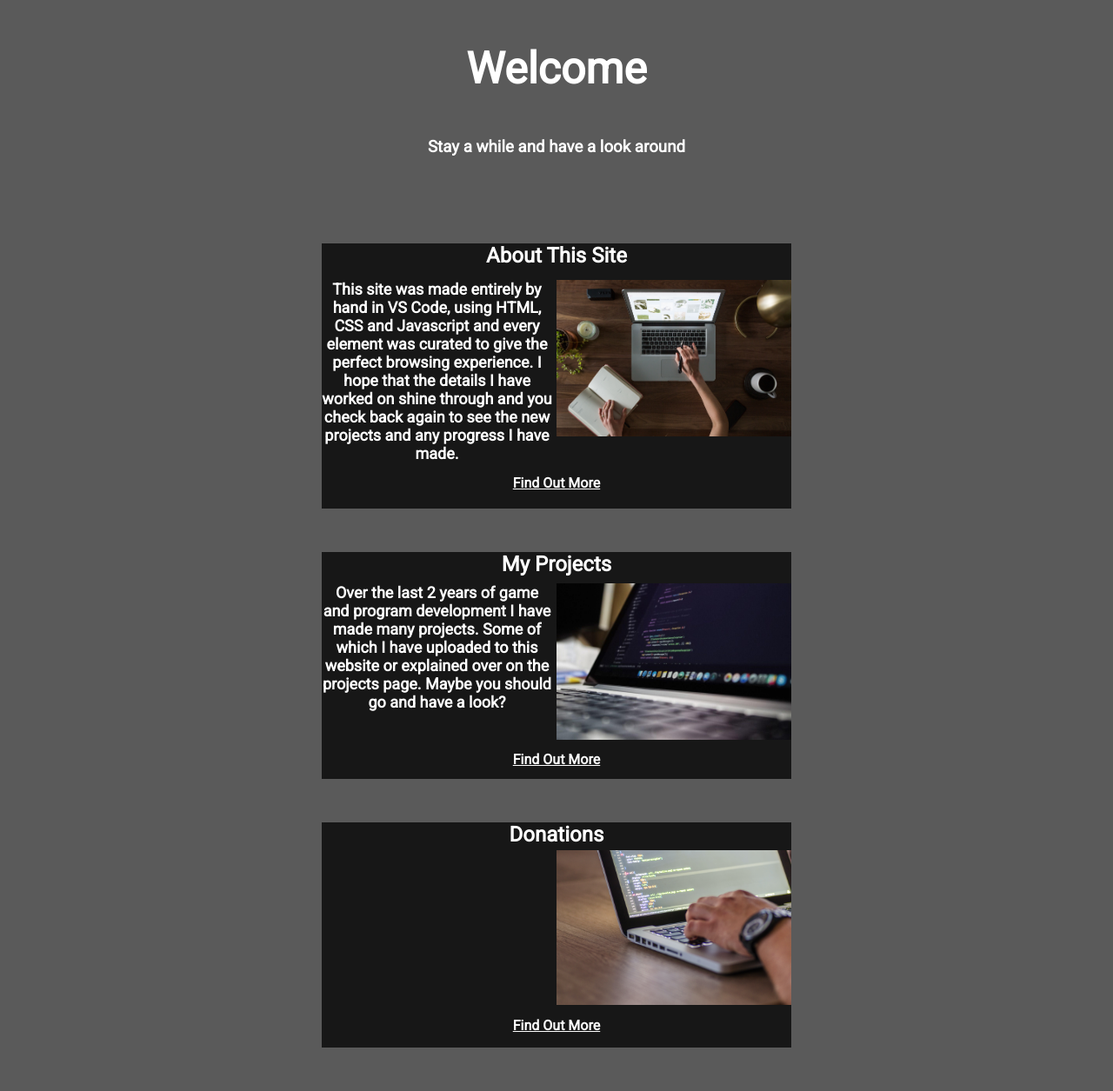
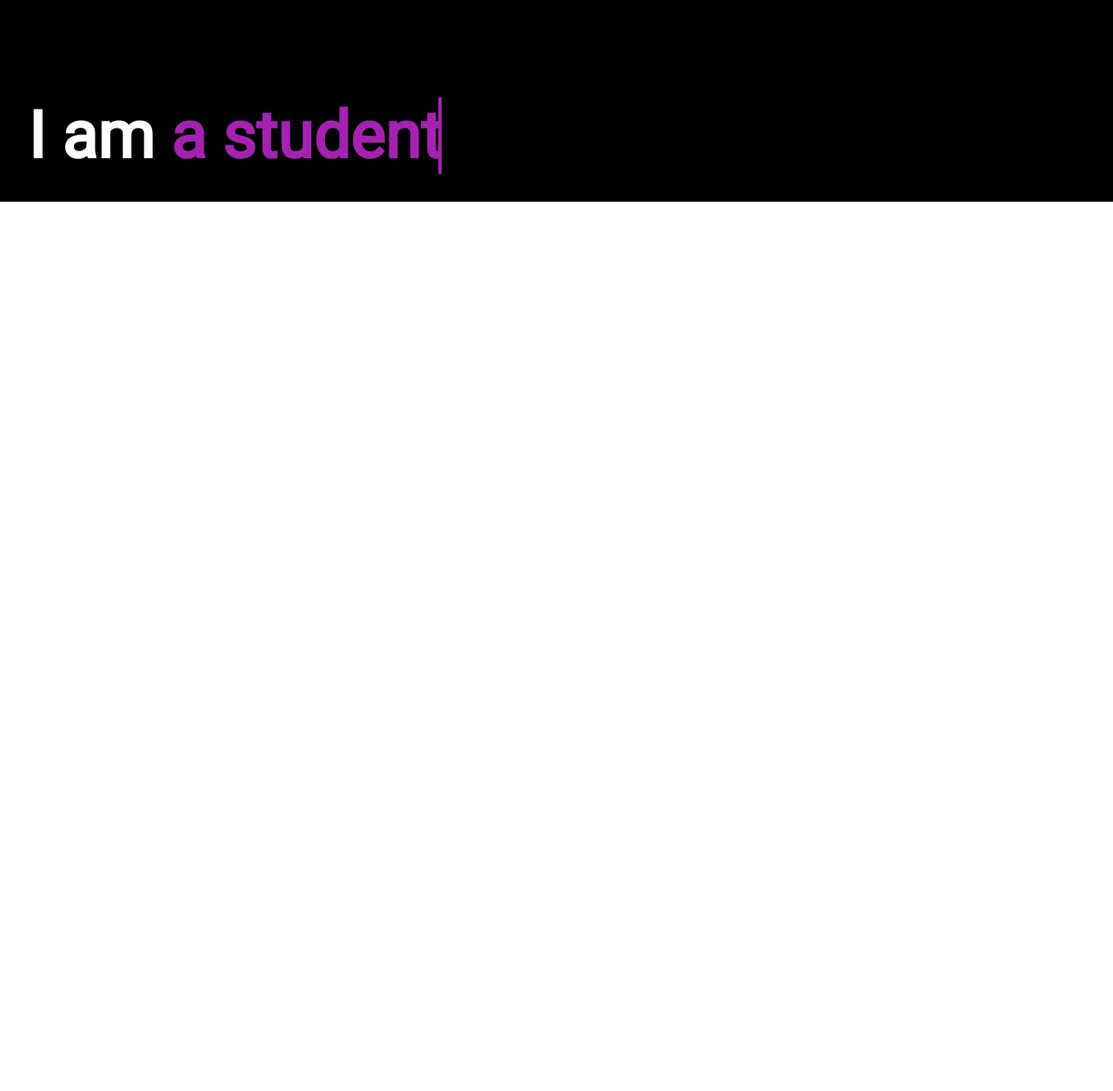
Before and after one commit to Harvelon365/Harvelon365.github.io, a PHP site: page / in a window 1280 px wide. Shown: the part 80-1335 px from the top of the page at 87% size. After the commit the page ends 312 px from the top, so only its background shows below. Run offline with PHP 8.4, Linux system fonts and the light colour scheme.

Commit message:
Added homepage title effect

```diff
--- a/css/styles.css
+++ b/css/styles.css
@@ -40,31 +40,72 @@
     font-size: 16px;
 }
 
+.corner-logo:hover{
+    rotate: 360deg;
+    transition: all 350ms;
+}
+
 
 .landing{
     margin-top: 10vh;
-    display: flex;
-    justify-content: center;
-    align-items: center;
-    flex-direction: column;
+    padding: 2.5%;
     background-size: cover;
-    background-color: #5a5a5a;
+    background-color: black;
     background-blend-mode: multiply;
     background-position: center;
     width: 100%;
 }
 
-.landing h1{
-    margin: 50px;
-    font-size: 50px;
+.container{
+    margin-top: 10vh;
+    width: 100%;
+    overflow: hidden;
+}
+
+.container .text{
+    position: relative;
+    font-size: 75px;
+    font-weight: 600;
+}
+
+.container .text.first-text{
     color: white;
 }
+
+.text.sec-text{
+    color: #a323b0;
+}
+
+.text.text.sec-text::before{
+    content: "";
+    position: absolute;
+    top: 0;
+    left: 0;
+    height: 100%;
+    width: 100%;
+    background-color: black;
+    border-left: 4px solid #a323b0;
+    animation: typewriter 4s steps(12) infinite;
+}
+
+@keyframes typewriter{
+    40%, 60%{
+        left: calc(100% + 4px);
+    }
+    100%{
+        left: 0%;
+    }
+}
+
+
+.landing h1{
+    margin: 40px;
+    font-size: 50px;
+}
 .landing h3{
-    color: white;
-    margin-bottom: 50px;
+    margin-bottom: 30px;
 }
 .landing h4{
-    color: white;
     margin-bottom: 3px;
 }
 
--- a/index.html
+++ b/index.html
@@ -12,7 +12,7 @@
     </head>
     <body>
         <nav>
-            <a href="index.html"><img src="images/logo.webp" alt="Harvelon365"></a>
+            <a href="index.html"><img class="corner-logo" src="images/logo.webp" alt="Harvelon365"></a>
             <ul class="nav-links">
                 <li><a href="about.html">About</a></li>
                 <li><a href="projects.html">Projects</a></li>
@@ -21,27 +21,10 @@
         </nav>
 
         <section class="landing">
-            <h1>Welcome</h1>
-            <h3>Stay a while and have a look around</h3>
-            <main>
-                <div class="tile">
-                    <h2>About This Site</h1>
-                    <p>This site was made entirely by hand in VS Code, using HTML, CSS and Javascript and every element was curated to give the perfect browsing experience. I hope that the details I have worked on shine through and you check back again to see the new projects and any progress I have made.</p>
-                    <img src="images/top-hands.jpg" alt="Code">
-                    <li><a href="about.html">Find Out More</a></li>
-                </div>
-                <div class="tile">
-                    <h2>My Projects</h1>
-                    <p>Over the last 2 years of game and program development I have made many projects. Some of which I have uploaded to this website or explained over on the projects page. Maybe you should go and have a look?</p>
-                    <img src="images/code2.jpeg" alt="Code">
-                    <li><a href="projects.html">Find Out More</a></li>
-                </div>
-                <div class="tile">
-                    <h2>Donations</h1>
-                    <img src="images/desk-coding.jpg" alt="Code">
-                    <li><a href="about.html">Find Out More</a></li>
-                </div>
-            </main>
+            <div class="container">
+                <span class="text first-text">I am </span>
+                <span class="text sec-text">Harvey Tucker</span>
+            </div>
         </section>
 
         <script src="js/main.js"></script>
--- /dev/null
+++ b/js/main.js
@@ -0,0 +1,18 @@
+// Typewriter logic
+const text = document.querySelector(".sec-text");
+const textload = () => {
+    setTimeout(() => {
+        text.textContent = "Harvey Tucker."
+    }, 0);
+    setTimeout(() => {
+        text.textContent = "a student."
+    }, 4000);
+    setTimeout(() => {
+        text.textContent = "a programmer."
+    }, 8000);
+    setTimeout(() => {
+        text.textContent = "a trekkie"
+    }, 12000);
+}
+textload();
+setInterval(textload, 16000);
```
